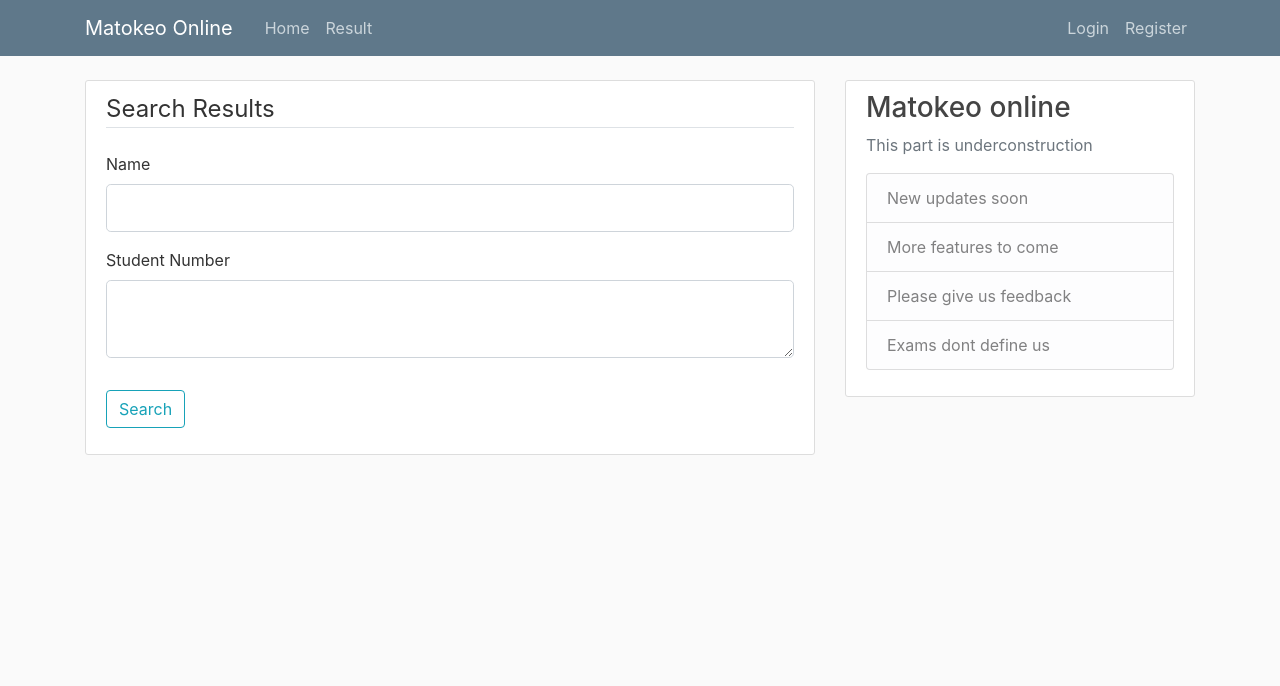
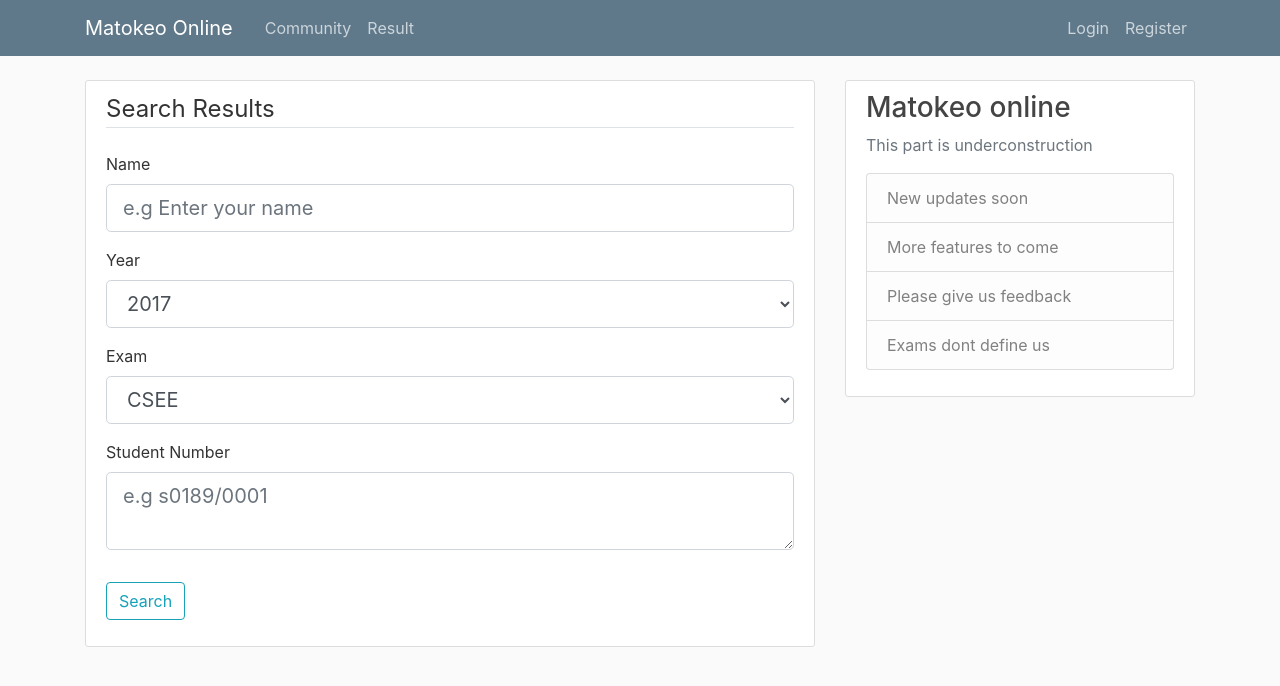
Before and after one commit to bensonsanga/Matokeo00, a Flask app: page /post/search in a window 1280 px wide. Shown: the top 686 px of the page. Run offline with Flask 2, Linux system fonts and the light colour scheme; some libraries are stand-ins or nearby versions.

Commit message:
Fixed all options and forms

```diff
--- a/flaskblog/posts/forms.py
+++ b/flaskblog/posts/forms.py
@@ -1,5 +1,5 @@
 from flask_wtf import FlaskForm
-from wtforms import StringField, SubmitField, TextAreaField
+from wtforms import StringField, SubmitField, TextAreaField, SelectField
 from wtforms.validators import DataRequired, Length
 
 
@@ -11,5 +11,7 @@ class PostForm(FlaskForm):
 
 class SearchForm(FlaskForm):
     name = StringField('Name', validators=[DataRequired()])
+    year = SelectField(u'Year', choices=[('2017', '2017'), ('2018', '2018'), ('2016', '2016'), ('2015', '2015')])
+    exam = SelectField(u'Exam', choices=[('csee', 'CSEE'), ('acsee', 'ACSEE')])
     student_number = TextAreaField('Student Number', validators=[DataRequired(), Length(min=10, max=10)])
     submit = SubmitField('Search')
--- a/flaskblog/posts/routes.py
+++ b/flaskblog/posts/routes.py
@@ -11,9 +11,9 @@ import pandas as pd
 posts = Blueprint('posts', __name__)
 
 
-def numberToResult(iNumber):
+def numberToResult(iNumber, iYear, iExam):
     iSchoolnumber = iNumber[:5].lower()
-    iLink = "https://matokeo.necta.go.tz/csee/results/{}.htm".format(iSchoolnumber)
+    iLink = "https://necta.go.tz/results/{year}/{exam}/results/{number}.htm".format(year=iYear, exam=iExam, number=iSchoolnumber)
     request = requests.get(iLink)
     content = request.content
     soup = BeautifulSoup(content, "html.parser")
@@ -53,7 +53,7 @@ def new_search():
     form = SearchForm()
     if form.validate_on_submit():
         name = form.name.data.upper()
-        result = numberToResult(form.student_number.data)
+        result = numberToResult(form.student_number.data, form.year.data, form.exam.data.lower())
         flash(f"Dear { name },if your number is { name },then below are your results", 'success')
         return render_template('result.html', title='Preview results',
                                name=name, result=result, legend='Preview Results')
--- a/flaskblog/templates/layout.html
+++ b/flaskblog/templates/layout.html
@@ -26,7 +26,7 @@
           </button>
           <div class="collapse navbar-collapse" id="navbarToggle">
             <div class="navbar-nav mr-auto">
-              <a class="nav-item nav-link" href="{{ url_for('main.home') }}">Home</a>
+              <a class="nav-item nav-link" href="{{ url_for('main.home') }}">Community</a>
               <a class="nav-item nav-link" href="{{ url_for('posts.new_search') }}">Result</a>
             </div>
             <!-- Navbar Right Side -->
--- a/flaskblog/templates/search_results.html
+++ b/flaskblog/templates/search_results.html
@@ -15,7 +15,33 @@
                         {% endfor %}
                     </div>
                 {% else %}
-                    {{ form.name(class="form-control form-control-lg") }}
+                    {{ form.name(class="form-control form-control-lg",placeholder="e.g Enter your name") }}
+                {% endif %}
+            </div>
+            <div class="form-group">
+                {{ form.year.label(class="form-control-label") }}
+                {% if form.year.errors %}
+                    {{ form.year(class="form-control form-control-lg is-invalid") }}
+                    <div class="invalid-feedback">
+                        {% for error in form.year.errors %}
+                            <span>{{ error }}</span>
+                        {% endfor %}
+                    </div>
+                {% else %}
+                    {{ form.year(class="form-control form-control-lg",placeholder="e.g 2015") }}
+                {% endif %}
+            </div>
+            <div class="form-group">
+                {{ form.exam.label(class="form-control-label") }}
+                {% if form.exam.errors %}
+                    {{ form.exam(class="form-control form-control-lg is-invalid") }}
+                    <div class="invalid-feedback">
+                        {% for error in form.exam.errors %}
+                            <span>{{ error }}</span>
+                        {% endfor %}
+                    </div>
+                {% else %}
+                    {{ form.exam(class="form-control form-control-lg",placeholder="e.g CSEE or ACSEE") }}
                 {% endif %}
             </div>
             <div class="form-group">
@@ -28,7 +54,7 @@
                         {% endfor %}
                     </div>
                 {% else %}
-                    {{ form.student_number(class="form-control form-control-lg") }}
+                    {{ form.student_number(class="form-control form-control-lg",placeholder="e.g s0189/0001") }}
                 {% endif %}
             </div>
         </fieldset>
```
Also changed, not shown: README.txt.
